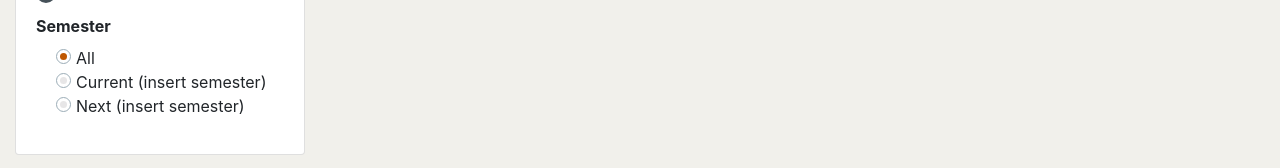
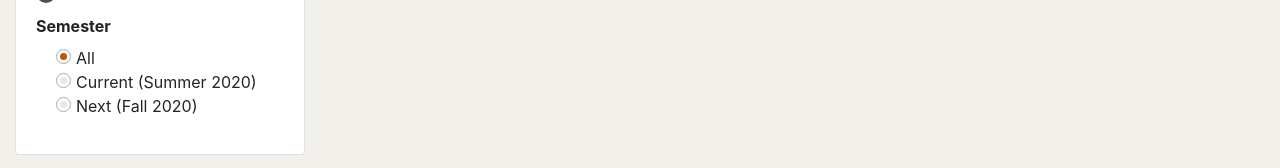
Before and after one commit to KiboNaku/utreview-frontend, a React (Create React App) app: page /results in a window 1280 px wide. Shown: the part 553-721 px from the top of the page. Built offline with nearby package versions, Linux system fonts and the light colour scheme; no server answers.

Commit message:
Change submit review button and syllabi links

```diff
--- a/src/pages/details/ProfDetails.css
+++ b/src/pages/details/ProfDetails.css
@@ -12,10 +12,6 @@
     border: 1px solid black;
     border-collapse: collapse;
     background-color: white;
-}
-
-.prof-details-main th{
-    text-align: center;
 }
 
 .prof-card{
--- a/src/pages/details/_course/CourseProfs/CourseProfEntry.js
+++ b/src/pages/details/_course/CourseProfs/CourseProfEntry.js
@@ -13,6 +13,8 @@ function CourseProfEntry(props) {
 
     let profFirst = props.firstName
     let profLast = props.lastName
+    profFirst = profFirst.split(" ")
+    profFirst = profFirst[0]
     profLast = profLast.split(" ")
     profLast = profLast[profLast.length - 1]
     let syllabiLink = `https://utdirect.utexas.edu/apps/student/coursedocs/nlogon/?semester=&department=${props.course.courseDept}&course_number=${props.course.courseNum}&course_title=&unique=&instructor_first=${profFirst}&instructor_last=${profLast}&course_type=In+Residence&search=Search`
--- a/src/pages/details/_prof/ProfCourses/ProfCourseEntry.js
+++ b/src/pages/details/_prof/ProfCourses/ProfCourseEntry.js
@@ -17,6 +17,8 @@ function ProfCourseEntry(props) {
 
     let profFirst = props.prof.firstName
     let profLast = props.prof.lastName
+    profFirst = profFirst.split(" ")
+    profFirst = profFirst[0]
     profLast = profLast.split(" ")
     profLast = profLast[profLast.length - 1]
     let syllabiLink = `https://utdirect.utexas.edu/apps/student/coursedocs/nlogon/?semester=&department=${props.courseDept}&course_number=${props.courseNum}&course_title=&unique=&instructor_first=${profFirst}&instructor_last=${profLast}&course_type=In+Residence&search=Search`
--- a/src/pages/results/_utils/CourseFilter.js
+++ b/src/pages/results/_utils/CourseFilter.js
@@ -147,13 +147,13 @@ function CourseFilter(props) {
                     <div className="form-check sem-radio" onClick={() => { props.handleFilterChange(null, -1, "current") }}>
                         <input className="form-check-input utcolor" type="radio" name="semester" value="current"
                             checked={props.filter.sem === "current"} />
-                        <label className="form-check-label text-left ">Current (insert semester)</label>
+                        <label className="form-check-label text-left ">Current (Summer 2020)</label>
                     </div>
                     <br />
                     <div className="form-check sem-radio" onClick={() => { props.handleFilterChange(null, -1, "next") }} >
                         <input className="form-check-input utcolor" type="radio" name="semester" value="next"
                             checked={props.filter.sem === "next"} />
-                        <label className="form-check-label text-left ">Next (insert semester)</label>
+                        <label className="form-check-label text-left ">Next (Fall 2020)</label>
                     </div>
                 </div>
             </div>
--- a/src/pages/results/_utils/ProfFilter.js
+++ b/src/pages/results/_utils/ProfFilter.js
@@ -40,13 +40,13 @@ function ProfFilter(props) {
                     <div className="form-check sem-radio" onClick={() => { props.handleFilterChange(null, -1, "current") }}>
                         <input className="form-check-input utcolor" type="radio" name="semester" value="current"
                             checked={props.filter.sem === "current"} />
-                        <label className="form-check-label text-left ">Current (insert semester)</label>
+                        <label className="form-check-label text-left ">Current (Summer 2020)</label>
                     </div>
                     <br />
                     <div className="form-check sem-radio" onClick={() => { props.handleFilterChange(null, -1, "next") }} >
                         <input className="form-check-input utcolor" type="radio" name="semester" value="next"
                             checked={props.filter.sem === "next"} />
-                        <label className="form-check-label text-left ">Next (insert semester)</label>
+                        <label className="form-check-label text-left ">Next (Fall 2020)</label>
                     </div>
                 </div>
             </div>
--- a/src/pages/review/_components/ReviewFormComponent.js
+++ b/src/pages/review/_components/ReviewFormComponent.js
@@ -190,12 +190,10 @@ function ReviewFormComponent(props) {
                     </ol>
 
                     <div className="text-center pt-4" style={disableStyle}>
-                        <input
-                            type="submit"
-                            className="btn btn-lg btn-outline-primary"
-                            value={props.data.oldReview ? "Update" : "Submit"}
-                            onSubmit={props.handleSubmit}
-                            disabled={props.data.submitPressed} />
+
+                        <button className="btn btn-lg btn-utcolor font-weight-bold" disabled={props.data.submitPressed} type="submit">
+                            {props.data.oldReview ? "Update" : "Submit"}
+                        </button>
                     </div>
                 </form>
             </div>
```
